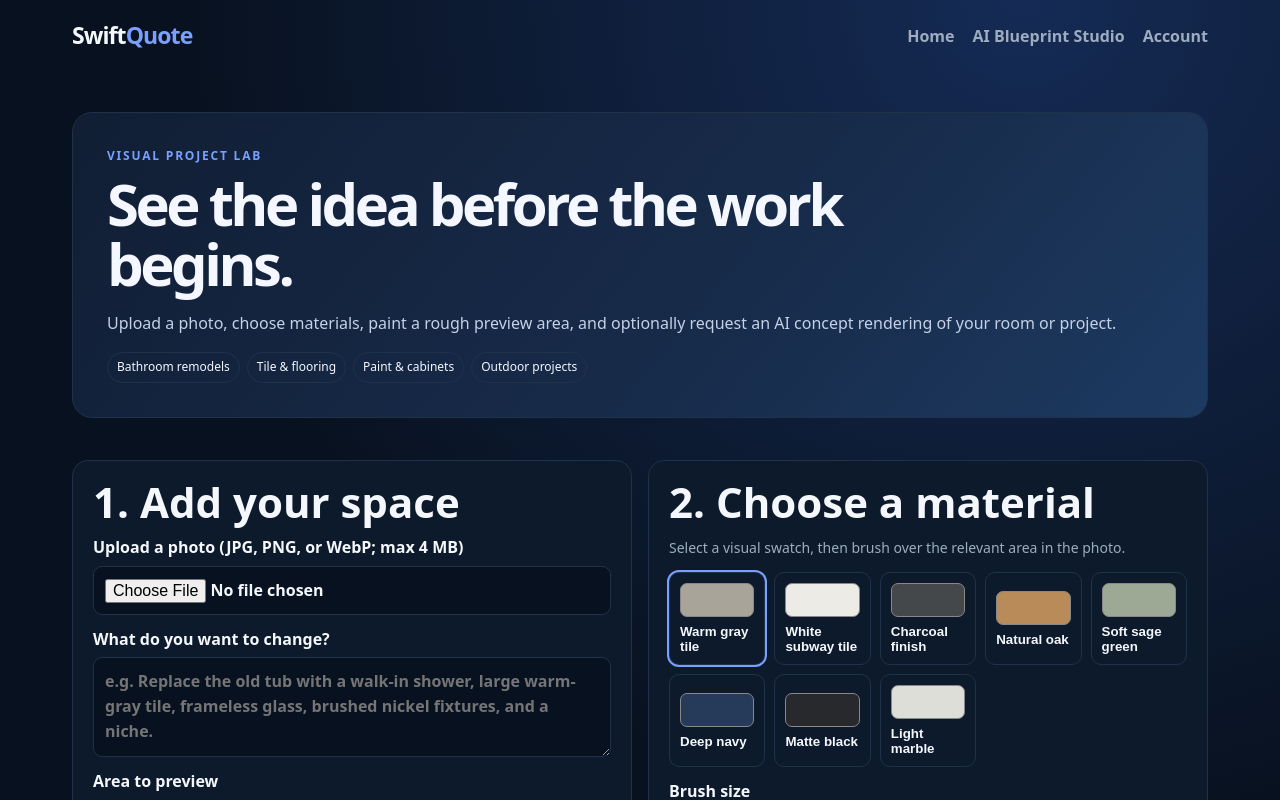
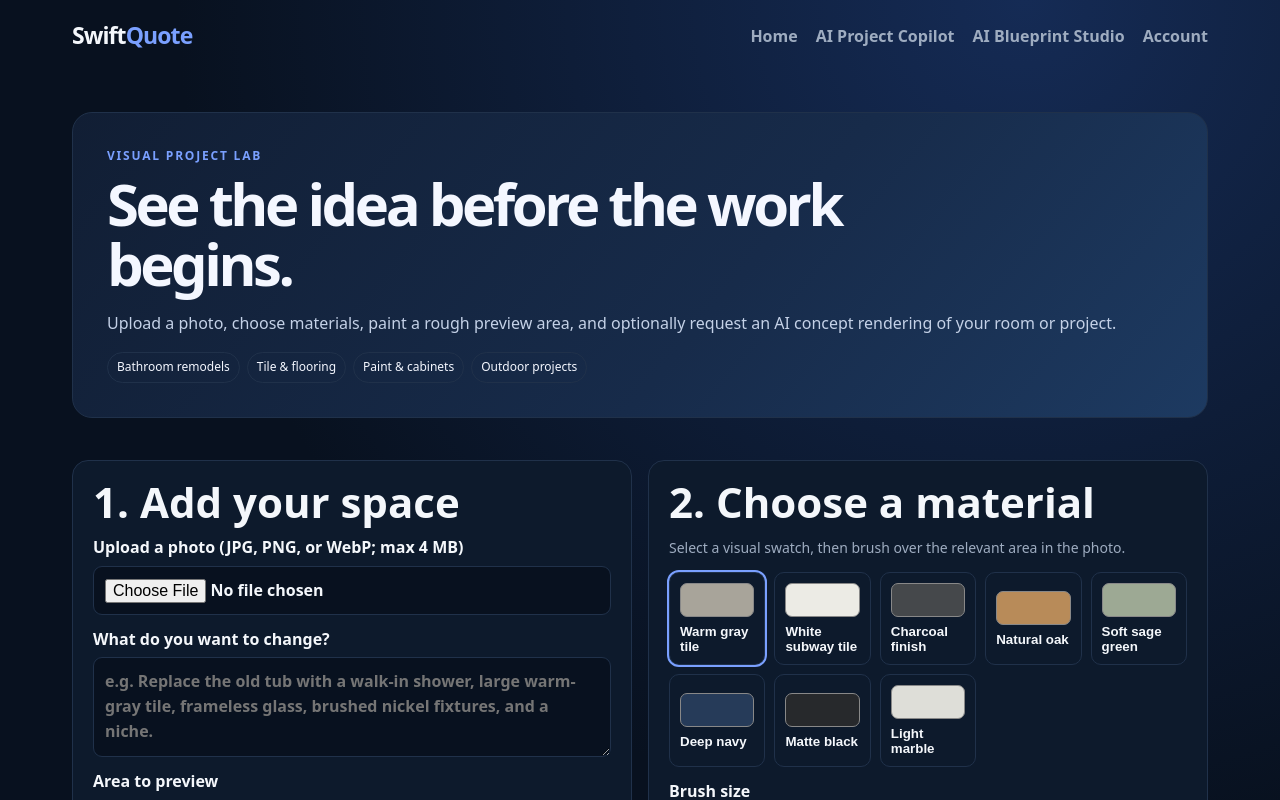
Before and after one commit to enrique34780-ctrl/SwiftQuote, a website: page public/simulator.html in a window 1280 px wide. Shown: the top 800 px of the page. Drawn offline with Linux system fonts and the light colour scheme; no server answers.

Commit message:
Add AI Project Copilot navigation link

```diff
--- a/public/simulator.html
+++ b/public/simulator.html
@@ -1,6 +1,6 @@
 <!doctype html>
 <html lang="en"><head><meta charset="utf-8"><meta name="viewport" content="width=device-width,initial-scale=1"><meta name="description" content="Preview home renovation and project design ideas with materials, retailer searches, photo overlays, and optional AI image simulation."><title>Project Simulator — SwiftQuote</title><link rel="stylesheet" href="/styles.css"><link rel="stylesheet" href="/project-tools.css"></head>
-<body><header class="nav"><a class="brand" href="/">Swift<span>Quote</span></a><nav><a href="/">Home</a><a href="/blueprints.html">AI Blueprint Studio</a><a href="/#account">Account</a></nav></header>
+<body><header class="nav"><a class="brand" href="/">Swift<span>Quote</span></a><nav><a href="/">Home</a><a href="/copilot.html">AI Project Copilot</a><a href="/blueprints.html">AI Blueprint Studio</a><a href="/#account">Account</a></nav></header>
 <main class="page-wrap"><section class="studio-hero"><div class="eyebrow">VISUAL PROJECT LAB</div><h1>See the idea before the work begins.</h1><p>Upload a photo, choose materials, paint a rough preview area, and optionally request an AI concept rendering of your room or project.</p><div class="pill-row"><span>Bathroom remodels</span><span>Tile & flooring</span><span>Paint & cabinets</span><span>Outdoor projects</span></div></section>
 <div class="studio-grid"><section class="studio-panel"><h2>1. Add your space</h2><label>Upload a photo (JPG, PNG, or WebP; max 4 MB)<input id="roomPhoto" type="file" accept="image/jpeg,image/png,image/webp"></label><label>What do you want to change?<textarea id="projectDescription" maxlength="1500" placeholder="e.g. Replace the old tub with a walk-in shower, large warm-gray tile, frameless glass, brushed nickel fixtures, and a niche."></textarea></label><label>Area to preview<select id="targetArea"><option>Shower walls</option><option>Bathroom floor</option><option>Kitchen backsplash</option><option>Cabinets</option><option>Living room walls</option><option>Exterior siding</option><option>Other visible area</option></select></label><p class="fine-print">Use a photo you own or have permission to use. For the local overlay, brush over the area you want to approximate; it is a color concept, not a measured mask.</p><div class="photo-stage" id="photoStage"><div class="empty-photo" id="photoEmpty">Choose a photo to start the preview.</div><canvas id="previewCanvas" hidden aria-label="Project photo preview canvas"></canvas></div><div class="studio-actions"><button id="undoBrush" class="ghost" type="button" disabled>Undo last brush</button><button id="clearBrush" class="ghost" type="button" disabled>Reset overlay</button></div></section>
 <section class="studio-panel"><h2>2. Choose a material</h2><p class="meta">Select a visual swatch, then brush over the relevant area in the photo.</p><div id="materialSwatches" class="swatch-grid"></div><label>Brush size <input id="brushSize" type="range" min="8" max="120" value="36"></label><label>Overlay strength <input id="overlayStrength" type="range" min="10" max="85" value="48"></label><div id="selectedMaterial" class="studio-notice">Selected material: warm gray tile concept</div><div class="studio-actions"><button id="downloadOverlay" class="primary" type="button" disabled>Download visual overlay</button><button id="requestAI" class="primary" type="button" disabled>Generate AI concept image</button></div><p id="simStatus" class="status-line" role="status" aria-live="polite"></p><p class="fine-print">AI image generation requires an OpenAI image API key configured privately on the server. AI may alter details or invent visual features; use it for inspiration, not construction or product-fit verification.</p></section></div>
```
